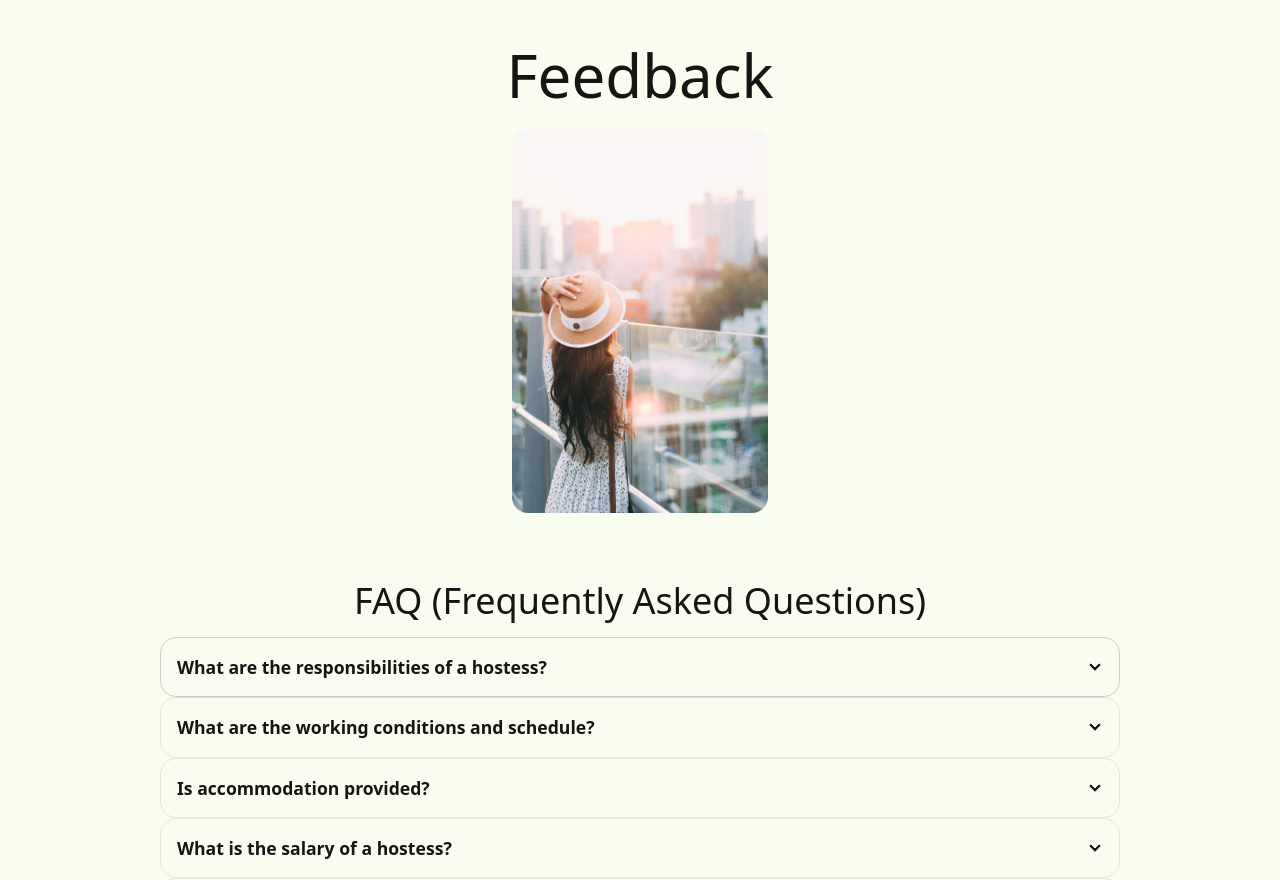
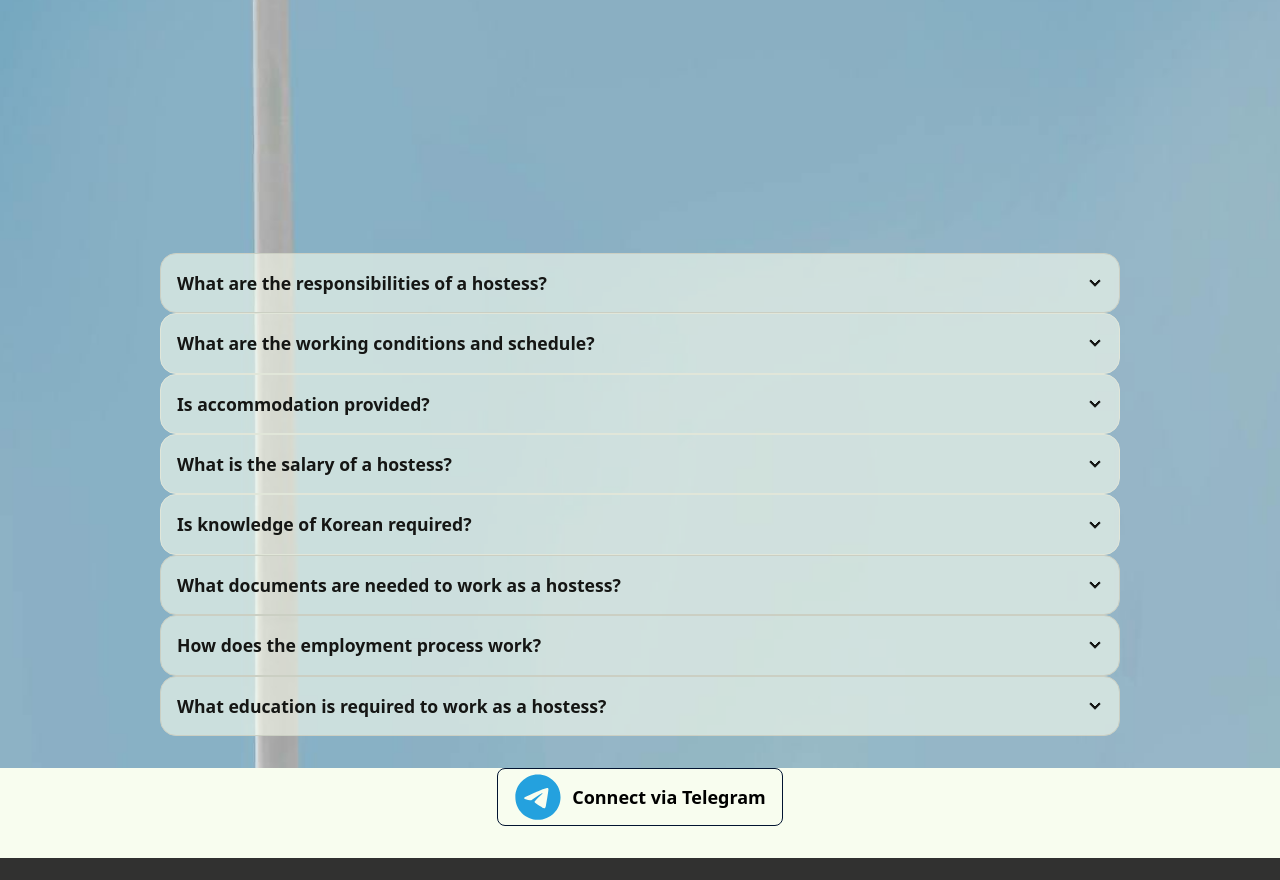
Before and after one commit to WTF78/korea, a Next.js app: page /korea/ in a window 1280 px wide. Shown: the part 2100-2980 px from the top of the page. Built offline with nearby package versions, Linux system fonts and the light colour scheme.

Commit message:
Refactor for static

```diff
--- a/app/BackgroundMap.tsx
+++ b/app/BackgroundMap.tsx
@@ -12,9 +12,9 @@ const BackgroundMap: React.FC = () => {
     const [showPlane, setShowPlane] = useState(false);
     const [coordinates, setCoordinates] = useState({ x1: 0, y1: 0, x2: 0, y2: 0, offset: 0 , rotate: 103});
 
-    const marker = base+'/marker.png';
-    const planeIcon = base+'/plane.png';
-    const mapImage = base+'/Terr_3.png';
+    const marker = `${base}/marker.png`;
+    const planeIcon = `${base}/plane.png`;
+    const mapImage = `${base}/Terr_3.png`;
 
     useEffect(() => {
         const updateCoordinates = () => {
--- a/app/page.tsx
+++ b/app/page.tsx
@@ -5,11 +5,11 @@ import React, {useState,  useRef, useEffect} from "react";
 import Image from "next/image";
 import BackgroundVideo from "@/app/BackgroundVideo";
 import BackgroundMap from "@/app/BackgroundMap";
-// import nextConfig from "../next.config";
+import nextConfig from "../next.config";
 
 
 export default function Home() {
-    // const path = nextConfig.basePath;
+    const base = nextConfig.basePath;
 
     const scrollOnePage = () => {
         window.scrollBy({
@@ -60,10 +60,10 @@ export default function Home() {
     }, []);
 
     const image = [
-        '/korea_2.jpg',
-        '/korea_4.jpg',
-        '/korea_1.jpg',
-        '/korea_3.jpg',
+        `${base}/korea_2.jpg`,
+        `${base}/korea_4.jpg`,
+        `${base}/korea_1.jpg`,
+        `${base}/korea_3.jpg`,
     ]
 
     return (
@@ -202,27 +202,31 @@ export default function Home() {
                                 <div className="flex justify-center items-center pb-5">
                                     <div className="carousel rounded-box w-64">
                                         <div id="slide_1" className="carousel-item w-full">
-                                            <img
+                                            <Image
                                                 src={image[0]}
-                                                className="w-full"
+                                                className="object-cover"
+                                                fill
                                                 alt="1" />
                                         </div>
                                         <div id="slide_2" className="carousel-item w-full">
-                                            <img
+                                            <Image
                                                 src={image[1]}
-                                                className="w-full"
+                                                className="object-cover"
+                                                fill
                                                 alt="2" />
                                         </div>
                                         <div id="slide_3" className="carousel-item w-full">
-                                            <img
+                                            <Image
                                                 src={image[2]}
-                                                className="w-full"
+                                                className="object-cover"
+                                                fill
                                                 alt="3" />
                                         </div>
                                         <div id="slide_4" className="carousel-item w-full">
-                                            <img
+                                            <Image
                                                 src={image[3]}
-                                                className="w-full"
+                                                className="object-cover"
+                                                fill
                                                 alt="4" />
                                         </div>
                                     </div>
```
